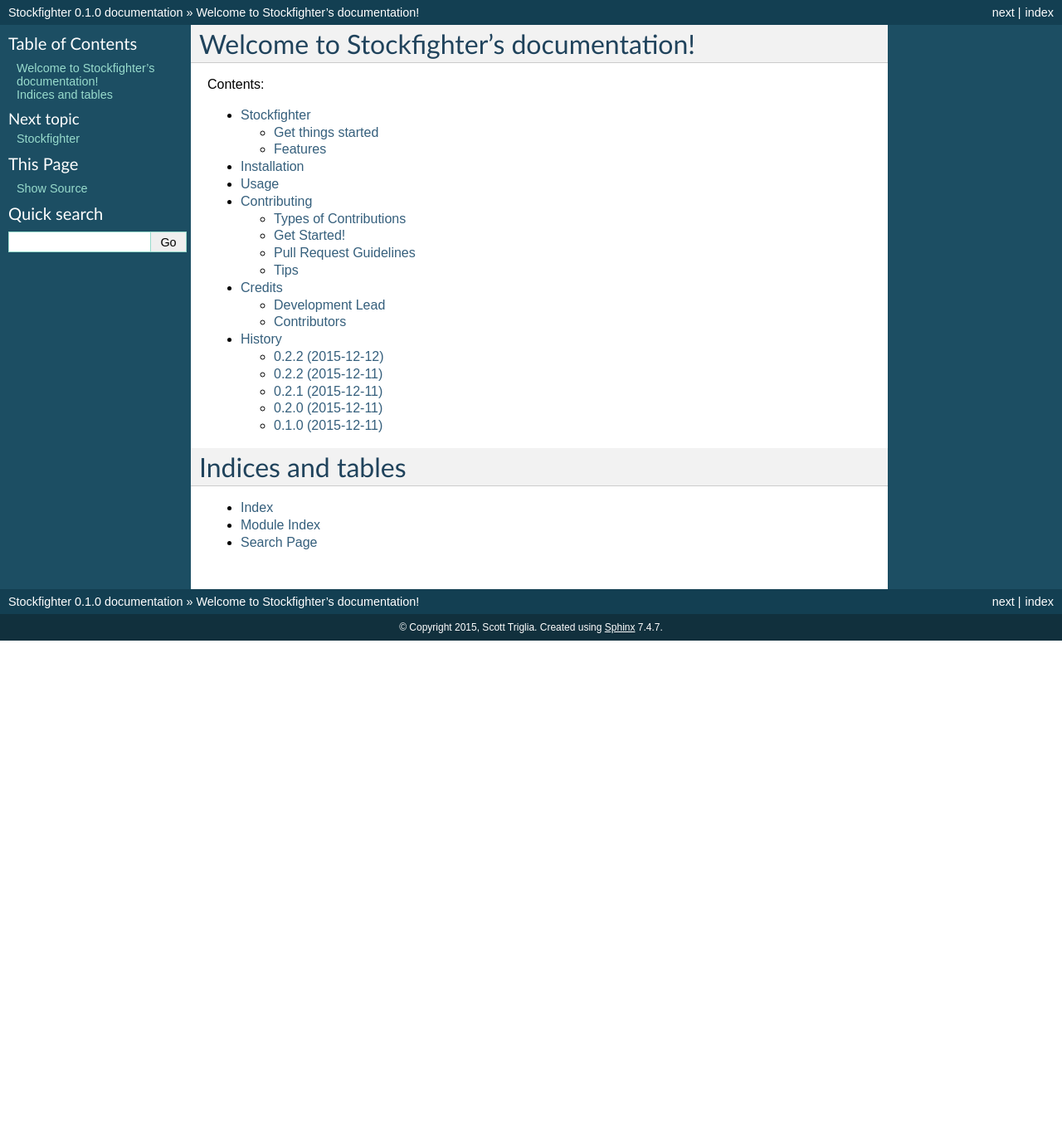
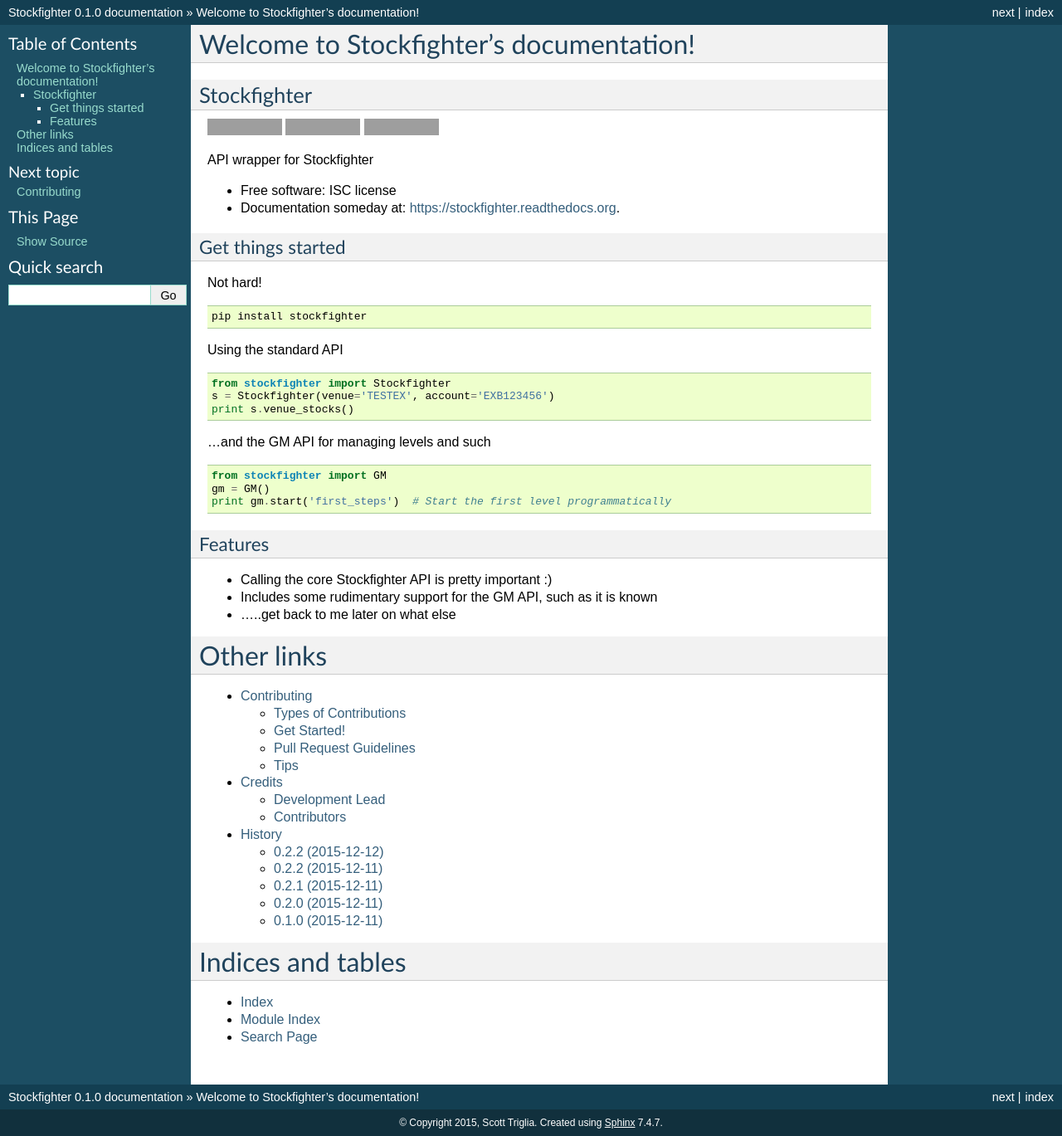
Before and after one commit to striglia/stockfighter, a Sphinx documentation site: the page built from docs/index.rst, in a window 1280 px wide. Shown: the whole page at 83% size. Built offline with Sphinx 7.4.7, drawn with Linux system fonts in a browser that asks for light colours; before the commit the page ends 900 px from its top, so only the background shows below that; grey boxes are pictures that could not be loaded.

Commit message:
Better docs

```diff
--- a/README.rst
+++ b/README.rst
@@ -46,5 +46,6 @@
 Features
 --------------------
 
-* Calling the API is pretty important :)
+* Calling the core Stockfighter API is pretty important :)
+* Includes some rudimentary support for the GM API, such as it is known
 * .....get back to me later on what else
--- a/docs/index.rst
+++ b/docs/index.rst
@@ -6,14 +6,15 @@
 Welcome to Stockfighter's documentation!
 ======================================
 
-Contents:
+.. include:: ../README.rst
+
+
+Other links
+===========
 
 .. toctree::
    :maxdepth: 2
 
-   readme
-   installation
-   usage
    contributing
    authors
    history
--- a/docs/installation.rst
+++ /dev/null
@@ -1,14 +0,0 @@
-.. highlight:: shell
-
-============
-Installation
-============
-
-At the command line::
-
-    $ easy_install stockfighter
-
-Or, if you have virtualenvwrapper installed::
-
-    $ mkvirtualenv stockfighter
-    $ pip install stockfighter
--- a/docs/usage.rst
+++ /dev/null
@@ -1,7 +0,0 @@
-=====
-Usage
-=====
-
-To use Stockfighter in a project::
-
-    import stockfighter
```
